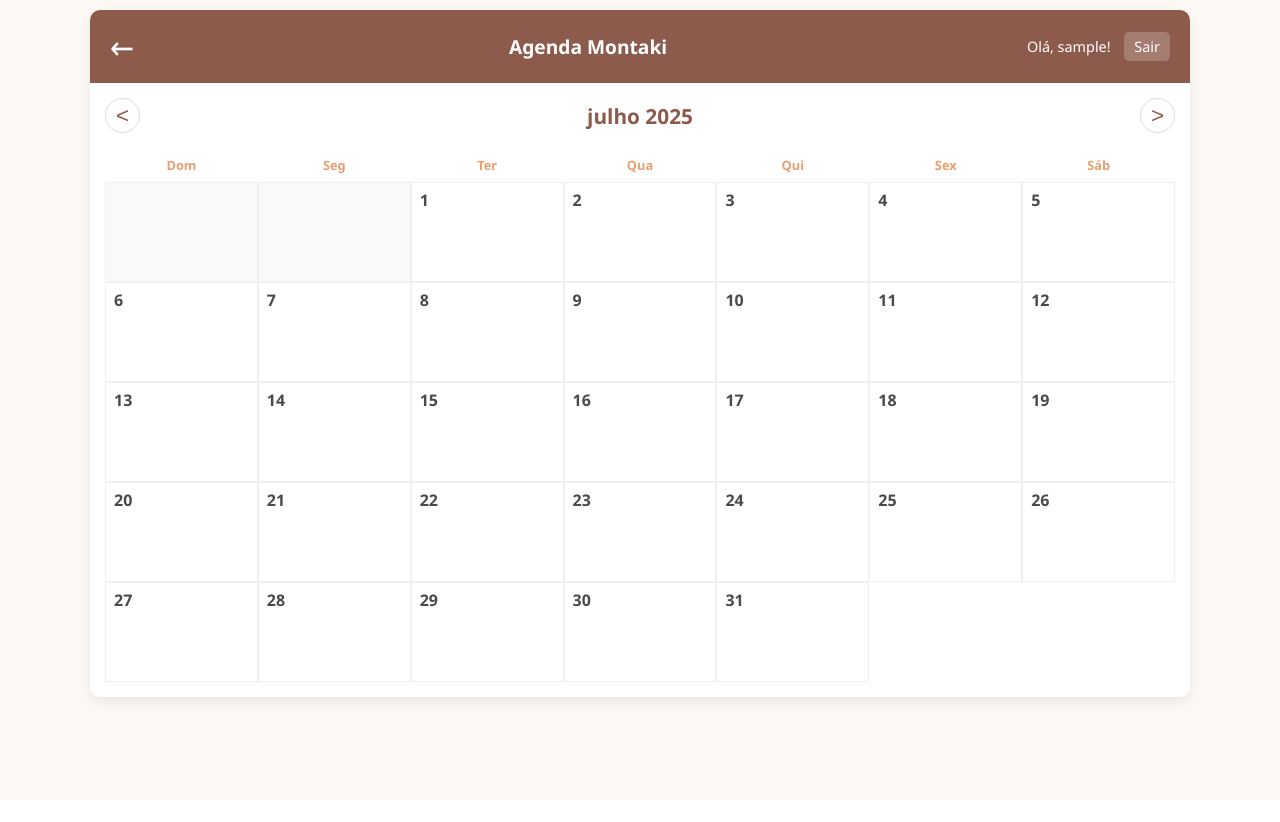
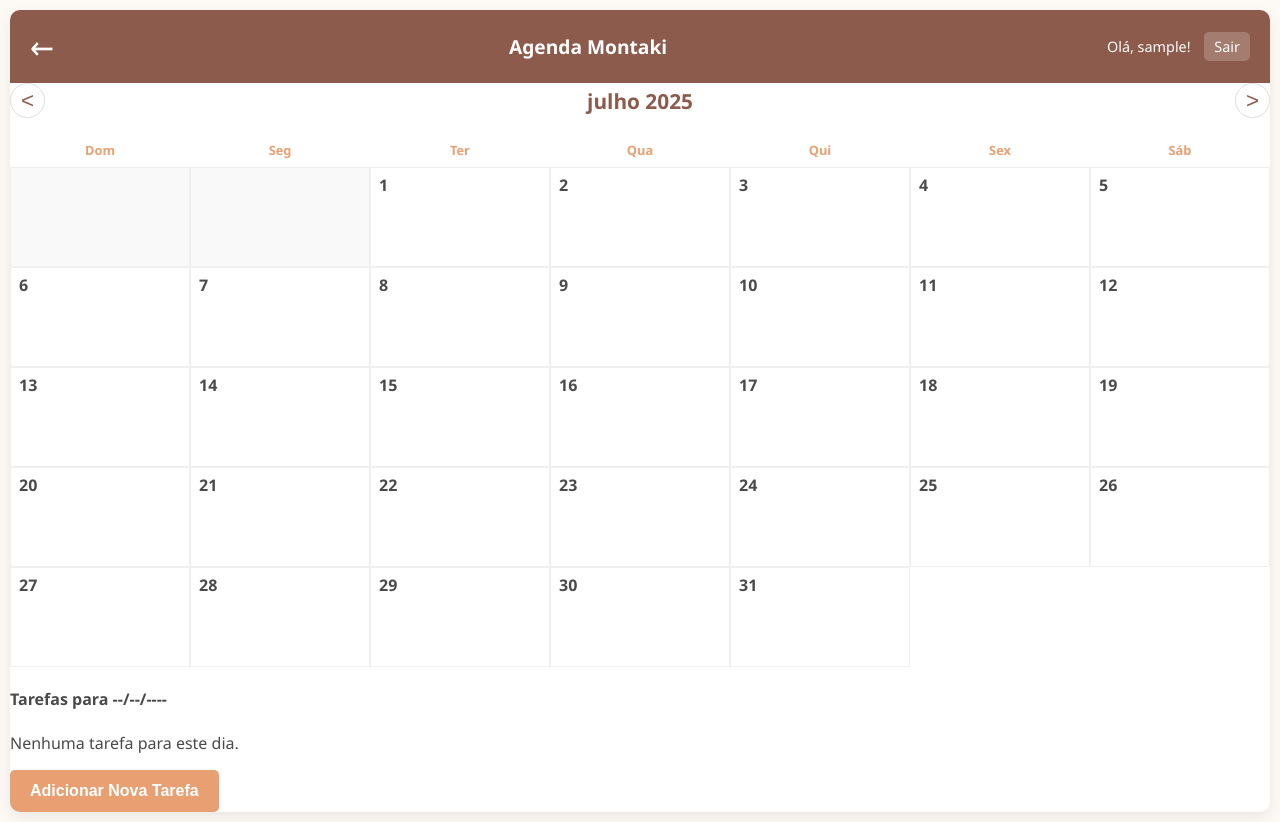
Before and after one commit to alexsvl2/montaki_agenda, a Flask app: page /calendario in a window 1280 px wide. Before the commit the page ends 708 px from the top, so only its background shows below. Run offline with Flask 3, Linux system fonts and the light colour scheme; a user stored in the database is signed in; tables that the repository leaves empty hold one stand-in row (values such as "Sample post").

Commit message:
Atualiza lógica da agenda com painel lateral

```diff
--- a/static/js/script.js
+++ b/static/js/script.js
@@ -1,24 +1,27 @@
+// /montaki_agenda/static/js/script.js
+
 document.addEventListener('DOMContentLoaded', () => {
-    // --- SELETORES DE ELEMENTOS ---
     const mesAnoElement = document.getElementById('mes-ano');
     const diasGridElement = document.getElementById('dias-grid');
     const prevMesBtn = document.getElementById('prev-mes');
     const nextMesBtn = document.getElementById('next-mes');
-    const modal = document.getElementById('modal-tarefas');
-    const modalTitulo = document.getElementById('modal-titulo');
-    const modalCorpo = document.getElementById('modal-corpo');
-    const modalFecharBtn = document.getElementById('modal-fechar');
-    const modalAdicionarTarefaBtn = document.getElementById('modal-adicionar-tarefa');
+
+    // Encontra os elementos do painel lateral
+    const btnAdicionarTarefaPainel = document.getElementById('btn-adicionar-tarefa-painel');
+    const dataSelecionadaElement = document.getElementById('data-selecionada-painel');
+    const listaTarefasElement = document.getElementById('lista-tarefas-painel');
 
     let dataAtual = new Date();
-    let dataSelecionadaParaAdicionar = null;
+    // Variável para guardar o dia que foi selecionado
+    let diaSelecionado = null;
 
-    // --- FUNÇÕES DO CALENDÁRIO ---
     const gerarCalendario = async (ano, mes) => {
         diasGridElement.innerHTML = '';
         mesAnoElement.textContent = `${new Date(ano, mes).toLocaleString('pt-BR', { month: 'long' })} ${ano}`;
+
         const response = await fetch('/api/tarefas');
         const tarefas = await response.json();
+
         let primeiroDia = new Date(ano, mes, 1).getDay();
         let diasNoMes = new Date(ano, mes + 1, 0).getDate();
 
@@ -30,97 +33,74 @@ document.addEventListener('DOMContentLoaded', () => {
             const dataCompleta = `${ano}-${String(mes + 1).padStart(2, '0')}-${String(dia).padStart(2, '0')}`;
             const diaElement = document.createElement('div');
             diaElement.className = 'dia';
-            diaElement.innerHTML = `<div class="numero-dia">${dia}</div>`;
-            const tarefasDoDia = tarefas[dataCompleta] || [];
 
-            if (tarefasDoDia.length > 0) {
+            const numeroDia = document.createElement('div');
+            numeroDia.className = 'numero-dia';
+            numeroDia.textContent = dia;
+            diaElement.appendChild(numeroDia);
+
+            if (tarefas[dataCompleta]) {
                 diaElement.classList.add('has-task');
-                const taskListElement = document.createElement('div');
-                taskListElement.className = 'task-list';
-                tarefasDoDia.forEach(tarefa => {
-                    const taskItem = document.createElement('div');
-                    taskItem.className = 'task-item';
-                    taskItem.textContent = tarefa.desc;
-                    taskListElement.appendChild(taskItem);
-                });
-                diaElement.appendChild(taskListElement);
             }
 
-            diaElement.addEventListener('click', () => abrirModal(dataCompleta, tarefasDoDia));
+            // Evento de clique para cada dia do calendário
+            diaElement.addEventListener('click', () => {
+                // Guarda o dia selecionado
+                diaSelecionado = dataCompleta;
+
+                // Atualiza o painel lateral com as informações do dia clicado
+                dataSelecionadaElement.textContent = diaSelecionado.split('-').reverse().join('/');
+
+                listaTarefasElement.innerHTML = ''; // Limpa a lista anterior
+                if (tarefas[diaSelecionado] && tarefas[diaSelecionado].length > 0) {
+                    tarefas[diaSelecionado].forEach(descricao => {
+                        const p = document.createElement('p');
+                        p.className = 'item-tarefa';
+                        p.textContent = `• ${descricao}`;
+                        listaTarefasElement.appendChild(p);
+                    });
+                } else {
+                    listaTarefasElement.innerHTML = '<p>Nenhuma tarefa para este dia.</p>';
+                }
+            });
+
             diasGridElement.appendChild(diaElement);
         }
     };
 
-    // --- FUNÇÕES DA MODAL ---
-    const abrirModal = (data, tarefas) => {
-        dataSelecionadaParaAdicionar = data;
-        const dataFormatada = data.split('-').reverse().join('/');
-        modalTitulo.textContent = `Tarefas para ${dataFormatada}`;
-        modalCorpo.innerHTML = '';
+    // Função que abre o popup para adicionar tarefa
+    const adicionarTarefa = async (data) => {
+        if (!data) {
+            alert('Por favor, selecione um dia no calendário primeiro.');
+            return;
+        }
 
-        if (tarefas.length > 0) {
-            const ul = document.createElement('ul');
-            ul.className = 'lista-tarefas-modal';
-            tarefas.forEach(tarefa => {
-                const li = document.createElement('li');
-                li.dataset.tarefaId = tarefa.id; // Guarda o ID no elemento li
-                li.innerHTML = `
-                    <span class="tarefa-texto">${tarefa.desc}</span>
-                    <div class="tarefa-botoes">
-                        <button class="button-icon button-edit-tarefa">
-                            <i class="fa-solid fa-pencil"></i>
-                        </button>
-                        <button class="button-icon button-danger button-delete-tarefa">
-                            <i class="fa-solid fa-trash-can"></i>
-                        </button>
-                    </div>
-                `;
-                ul.appendChild(li);
-            });
-            modalCorpo.appendChild(ul);
-        } else {
-            modalCorpo.innerHTML = '<p>Nenhuma tarefa para este dia.</p>';
-        }
-        modal.style.display = 'flex';
-    };
+        const descricao = prompt(`Adicionar tarefa para ${data.split('-').reverse().join('/')}:\n(Ex: Bolo de casamento 3 andares)`);
 
-    const fecharModal = () => {
-        modal.style.display = 'none';
-    };
-
-    // --- FUNÇÕES DE API (Adicionar/Editar/Excluir) ---
-    const adicionarTarefa = async (data) => {
-        const descricao = prompt(`Adicionar tarefa para ${data.split('-').reverse().join('/')}:`);
         if (descricao && descricao.trim() !== '') {
             await fetch('/api/tarefas', {
                 method: 'POST',
                 headers: { 'Content-Type': 'application/json' },
-                body: JSON.stringify({ data, descricao: descricao.trim() }),
+                body: JSON.stringify({ data: data, descricao: descricao.trim() }),
             });
-            fecharModal();
+            // Recarrega o calendário para mostrar a nova cor e atualizar os dados
             gerarCalendario(dataAtual.getFullYear(), dataAtual.getMonth());
+            // Limpa o painel após adicionar
+            listaTarefasElement.innerHTML = '<p>Selecione um dia para ver as tarefas.</p>';
+            dataSelecionadaElement.textContent = '--/--/----';
+            diaSelecionado = null;
         }
     };
 
-    const excluirTarefa = async (tarefaId) => {
-        if (confirm('Tem certeza que deseja excluir esta tarefa?')) {
-            await fetch(`/api/tarefas/${tarefaId}`, { method: 'DELETE' });
-            fecharModal();
-            gerarCalendario(dataAtual.getFullYear(), dataAtual.getMonth());
-        }
-    };
+    // Adiciona o evento de clique ao botão "Adicionar Nova Tarefa" do painel
+    if (btnAdicionarTarefaPainel) {
+        btnAdicionarTarefaPainel.addEventListener('click', () => {
+            // Chama a função de adicionar tarefa usando o último dia que foi clicado
+            adicionarTarefa(diaSelecionado);
+        });
+    }
 
-    const salvarEdicaoTarefa = async (tarefaId, novoTexto) => {
-        await fetch(`/api/tarefas/${tarefaId}`, {
-            method: 'PUT',
-            headers: { 'Content-Type': 'application/json' },
-            body: JSON.stringify({ descricao: novoTexto }),
-        });
-        fecharModal();
-        gerarCalendario(dataAtual.getFullYear(), dataAtual.getMonth());
-    };
-
-    // --- EVENT LISTENERS ---
+    // Eventos dos botões de navegação do mês
     prevMesBtn.addEventListener('click', () => {
         dataAtual.setMonth(dataAtual.getMonth() - 1);
         gerarCalendario(dataAtual.getFullYear(), dataAtual.getMonth());
@@ -131,51 +111,6 @@ document.addEventListener('DOMContentLoaded', () => {
         gerarCalendario(dataAtual.getFullYear(), dataAtual.getMonth());
     });
 
-    modalFecharBtn.addEventListener('click', fecharModal);
-    modal.addEventListener('click', (e) => {
-        if (e.target === modal) fecharModal();
-    });
-
-    modalAdicionarTarefaBtn.addEventListener('click', () => {
-        adicionarTarefa(dataSelecionadaParaAdicionar);
-    });
-
-    modalCorpo.addEventListener('click', (e) => {
-        const deleteButton = e.target.closest('.button-delete-tarefa');
-        if (deleteButton) {
-            const tarefaId = deleteButton.closest('li').dataset.tarefaId;
-            excluirTarefa(tarefaId);
-            return;
-        }
-
-        const editButton = e.target.closest('.button-edit-tarefa');
-        if (editButton) {
-            const li = editButton.closest('li');
-            const tarefaId = li.dataset.tarefaId;
-            const spanTexto = li.querySelector('.tarefa-texto');
-            const textoAtual = spanTexto.textContent;
-
-            // Substitui o texto por um campo de input
-            li.innerHTML = `
-                <input type="text" class="tarefa-edit-input" value="${textoAtual}">
-                <button class="button-icon button-save-tarefa">
-                    <i class="fa-solid fa-check"></i>
-                </button>
-            `;
-            li.querySelector('.tarefa-edit-input').focus();
-            return;
-        }
-
-        const saveButton = e.target.closest('.button-save-tarefa');
-        if (saveButton) {
-            const li = saveButton.closest('li');
-            const tarefaId = li.dataset.tarefaId;
-            const input = li.querySelector('.tarefa-edit-input');
-            const novoTexto = input.value;
-            salvarEdicaoTarefa(tarefaId, novoTexto);
-        }
-    });
-
-    // --- INICIALIZAÇÃO ---
+    // Gera o calendário inicial
     gerarCalendario(dataAtual.getFullYear(), dataAtual.getMonth());
 });
--- a/templates/calendario.html
+++ b/templates/calendario.html
@@ -8,7 +8,7 @@
     <link rel="stylesheet" href="https://cdnjs.cloudflare.com/ajax/libs/font-awesome/6.5.2/css/all.min.css">
 </head>
 <body>
-    <div class="agenda-container">
+    <div class="page-container" style="max-width: 1400px;">
         <div class="header">
             {% if show_back_button %}
                 <a href="{{ url_for('home') }}" class="back-button" title="Voltar ao Menu">&#x2190;</a>
@@ -19,7 +19,9 @@
                 <a href="{{ url_for('logout') }}">Sair</a>
             </div>
         </div>
-        <div class="calendario">
+
+        <div class="agenda-layout">
+            <main class="calendario-principal">
                 <div class="mes">
                     <button id="prev-mes">&lt;</button>
                     <h3 id="mes-ano"></h3>
@@ -28,21 +30,17 @@
                 <div class="dias-semana">
                     <div>Dom</div><div>Seg</div><div>Ter</div><div>Qua</div><div>Qui</div><div>Sex</div><div>Sáb</div>
                 </div>
-            <div class="dias-grid" id="dias-grid"></div>
+                <div class="dias-grid" id="dias-grid">
                     </div>
+            </main>
+
+            <aside class="painel-tarefas">
+                <h4>Tarefas para <span id="data-selecionada-painel">--/--/----</span></h4>
+                <div id="lista-tarefas-painel" class="lista-tarefas-container">
+                    <p>Nenhuma tarefa para este dia.</p>
                 </div>
-
-    <div id="modal-tarefas" class="modal-overlay" style="display: none;">
-        <div class="modal-content">
-            <div class="modal-header">
-                <h3 id="modal-titulo">Tarefas do dia</h3>
-                <button id="modal-fechar" class="modal-close-btn">&times;</button>
-            </div>
-            <div id="modal-corpo" class="modal-body">
-                </div>
-            <div class="modal-footer">
-                <button id="modal-adicionar-tarefa" class="button-primary">Adicionar Nova Tarefa</button>
-            </div>
+                <button id="btn-adicionar-tarefa-painel" class="button-primary">Adicionar Nova Tarefa</button>
+            </aside>
         </div>
     </div>
 
```
Lines whose indentation alone changed are shown as unchanged.
